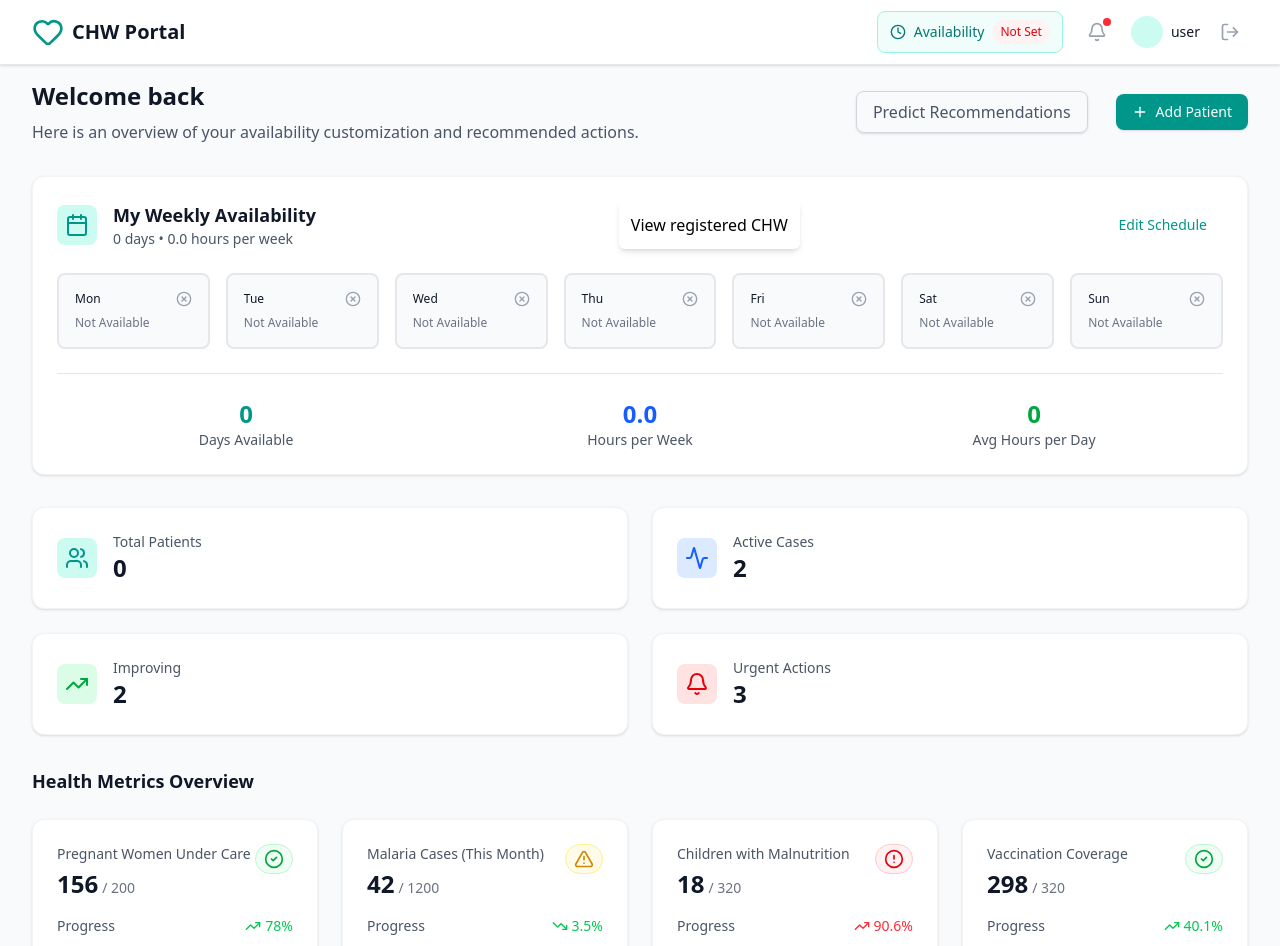
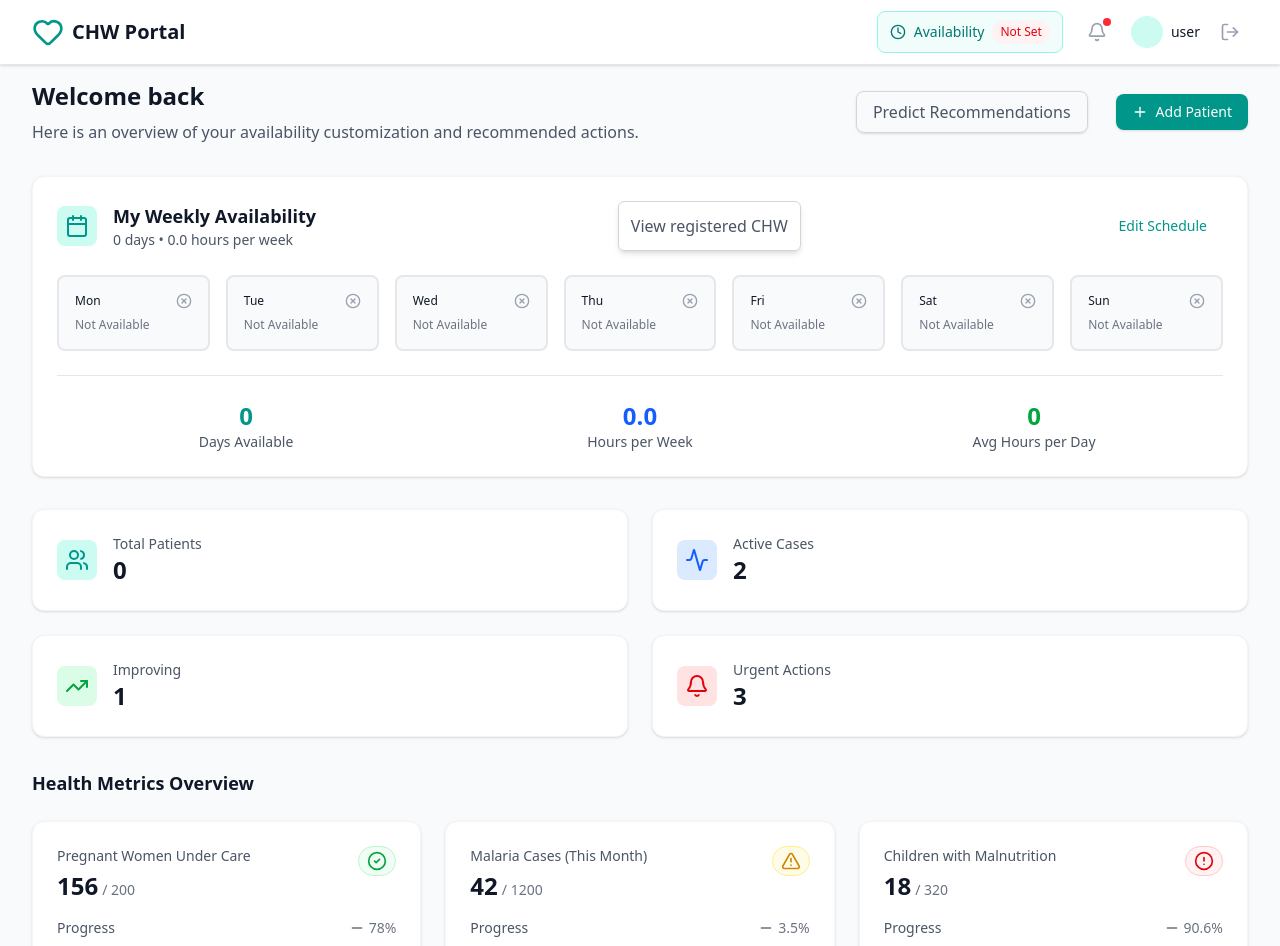
Before and after one commit to tuyishimejohnson/capstone-project, a React (Vite) app in the folder frontend/: page /dashboard in a window 1280 px wide. Shown: the top 946 px of the page. Built offline with nearby package versions, Linux system fonts and the light colour scheme; no server answers.

Commit message:
feat: update AvailabilityDisplay button, adjust Dashboard grid, and remove trend property

```diff
--- a/frontend/src/components/dashboard/AvailabilityDisplay.tsx
+++ b/frontend/src/components/dashboard/AvailabilityDisplay.tsx
@@ -109,7 +109,7 @@
           </div>
         </div>
         <button
-          className="shadow-md hover:translate-x-0.5 transition-all duration-200 hover:transform px-3 py-3 rounded-md"
+          className="shadow-md text-gray-600 border border-gray-300 hover:translate-x-0.5 transition-all duration-200 hover:transform px-3 py-3 rounded-md"
           onClick={() => setShowRegistered(true)}
         >
           View registered CHW
--- a/frontend/src/components/dashboard/Dashboard.tsx
+++ b/frontend/src/components/dashboard/Dashboard.tsx
@@ -349,7 +349,7 @@
           <h3 className="text-lg font-semibold text-gray-900 mb-6">
             Health Metrics Overview
           </h3>
-          <div className="grid grid-cols-1 md:grid-cols-2 lg:grid-cols-4 gap-6">
+          <div className="grid grid-cols-1 md:grid-cols-2 lg:grid-cols-3 gap-6">
             {healthMetrics.map((metric) => (
               <MetricCard key={metric.id} metric={metric} />
             ))}
--- a/frontend/src/data/mockData.ts
+++ b/frontend/src/data/mockData.ts
@@ -8,7 +8,6 @@
     total: 200,
     percentage: 78,
     status: "good",
-    trend: "up",
   },
 
   {
@@ -18,7 +17,6 @@
     total: 1200,
     percentage: 3.5,
     status: "warning",
-    trend: "down",
   },
   {
     id: "4",
@@ -27,16 +25,6 @@
     total: 320,
     percentage: 90.6,
     status: "critical",
-    trend: "up",
-  },
-  {
-    id: "5",
-    title: "Vaccination Coverage",
-    value: 298,
-    total: 320,
-    percentage: 40.1,
-    status: "good",
-    trend: "up",
   },
 ];
 
--- a/frontend/src/types/index.ts
+++ b/frontend/src/types/index.ts
@@ -11,7 +11,6 @@
   total: number;
   percentage: number;
   status: "critical" | "warning" | "good";
-  trend: "up" | "down" | "stable";
 }
 
 export interface Suggestion {
```
